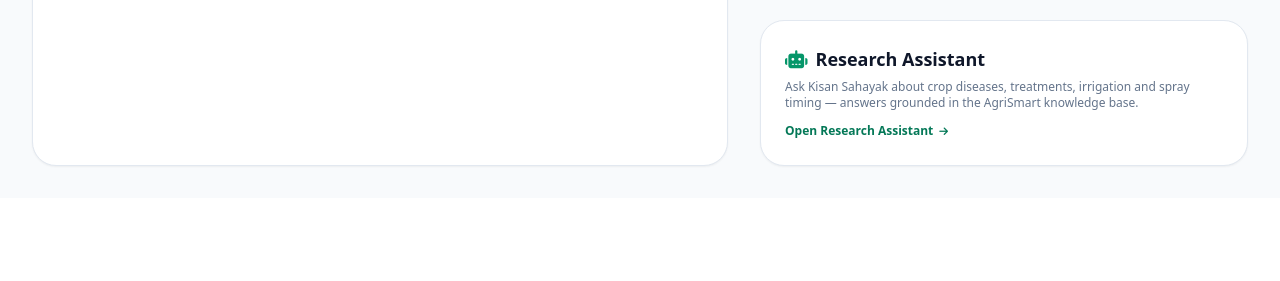
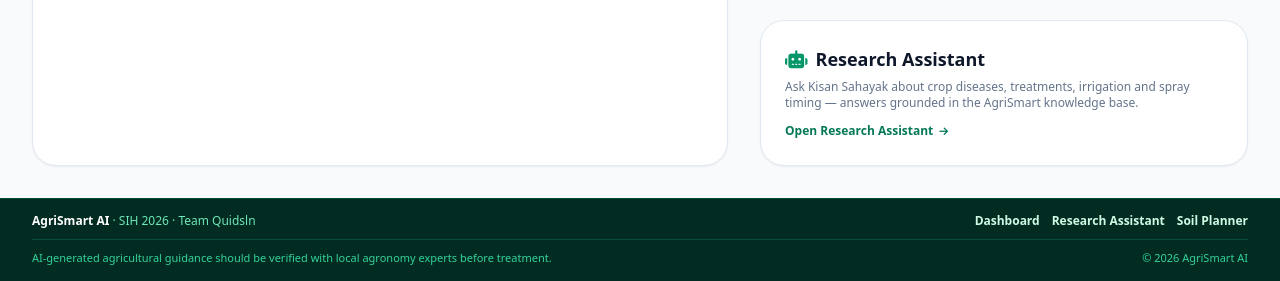
Before and after one commit to aarydesaii/QuidsIn-SIH-Internal-2026, a FastAPI app: page / in a window 1280 px wide. Shown: the part 960-1241 px from the top of the page. Before the commit the page ends 1127 px from the top, so only its background shows below. Run offline with FastAPI, Linux system fonts and the light colour scheme; some libraries are stand-ins or nearby versions.

Commit message:
Add compact project footer

```diff
--- a/src/frontend/templates/index.html
+++ b/src/frontend/templates/index.html
@@ -345,6 +345,27 @@
         </div>
 
     </main>
+
+    <!-- Project footer -->
+    <footer class="bg-emerald-950 text-emerald-100 border-t border-emerald-900">
+        <div class="max-w-7xl mx-auto px-4 sm:px-6 lg:px-8 py-3.5">
+            <div class="flex flex-col sm:flex-row sm:items-center sm:justify-between gap-2.5">
+                <div>
+                    <p class="text-xs font-bold text-white">AgriSmart AI <span class="font-normal text-emerald-300">· SIH 2026 · Team Quidsln</span></p>
+                </div>
+                <div class="flex flex-wrap items-center gap-x-3 gap-y-1 text-xs font-semibold">
+                    <a href="/" class="hover:text-white transition">Dashboard</a>
+                    <a href="/research" class="hover:text-white transition">Research Assistant</a>
+                    <a href="/soil" class="hover:text-white transition">Soil Planner</a>
+                </div>
+            </div>
+            <div class="mt-2.5 pt-2.5 border-t border-emerald-900 flex flex-col sm:flex-row sm:items-center sm:justify-between gap-1 text-[11px] text-emerald-400">
+                <p>AI-generated agricultural guidance should be verified with local agronomy experts before treatment.</p>
+                <p>© 2026 AgriSmart AI</p>
+            </div>
+        </div>
+    </footer>
+
     <!-- Client-Side JavaScript Logic -->
     <script>
         let currentFile = null;
```
